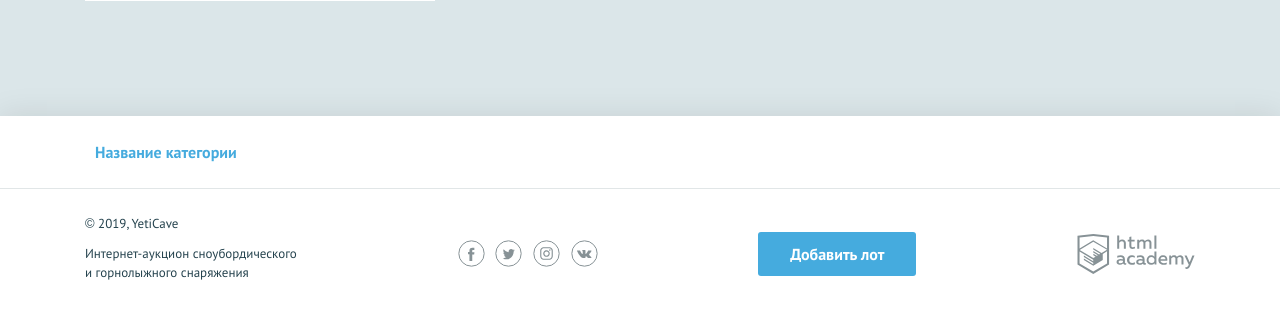
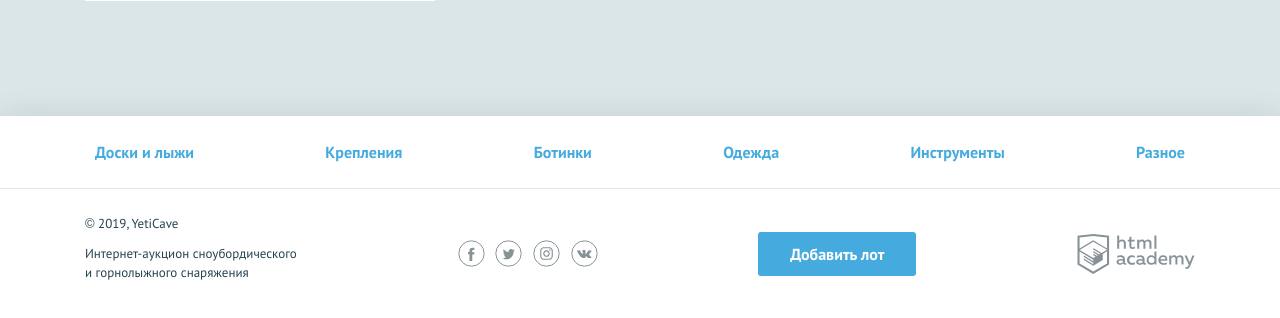
Before and after one commit to N713/572381-yeticave, a PHP site: page / in a window 1280 px wide. Shown: the part 1096-1414 px from the top of the page. Run offline with PHP 8.4, Linux system fonts and the light colour scheme.

Commit message:
Отображение категорий в футере

```diff
--- a/index.php
+++ b/index.php
@@ -136,10 +136,11 @@ $lot_list = [$lot1, $lot2, $lot3, $lot4, $lot5, $lot6];
 <footer class="main-footer">
     <nav class="nav">
         <ul class="nav__list container">
-            <!--заполните этот список из массива категорий-->
-            <li class="nav__item">
-                <a href="pages/all-lots.html">Название категории</a>
-            </li>
+            <?php for ($i = 0; $i < count($categories); $i++): ?>
+                <li class="nav__item">
+                    <a href="pages/all-lots.html"><?=$categories[$i]; ?></a>
+                </li>
+            <?php endfor; ?>
         </ul>
     </nav>
     <div class="main-footer__bottom container">
```
